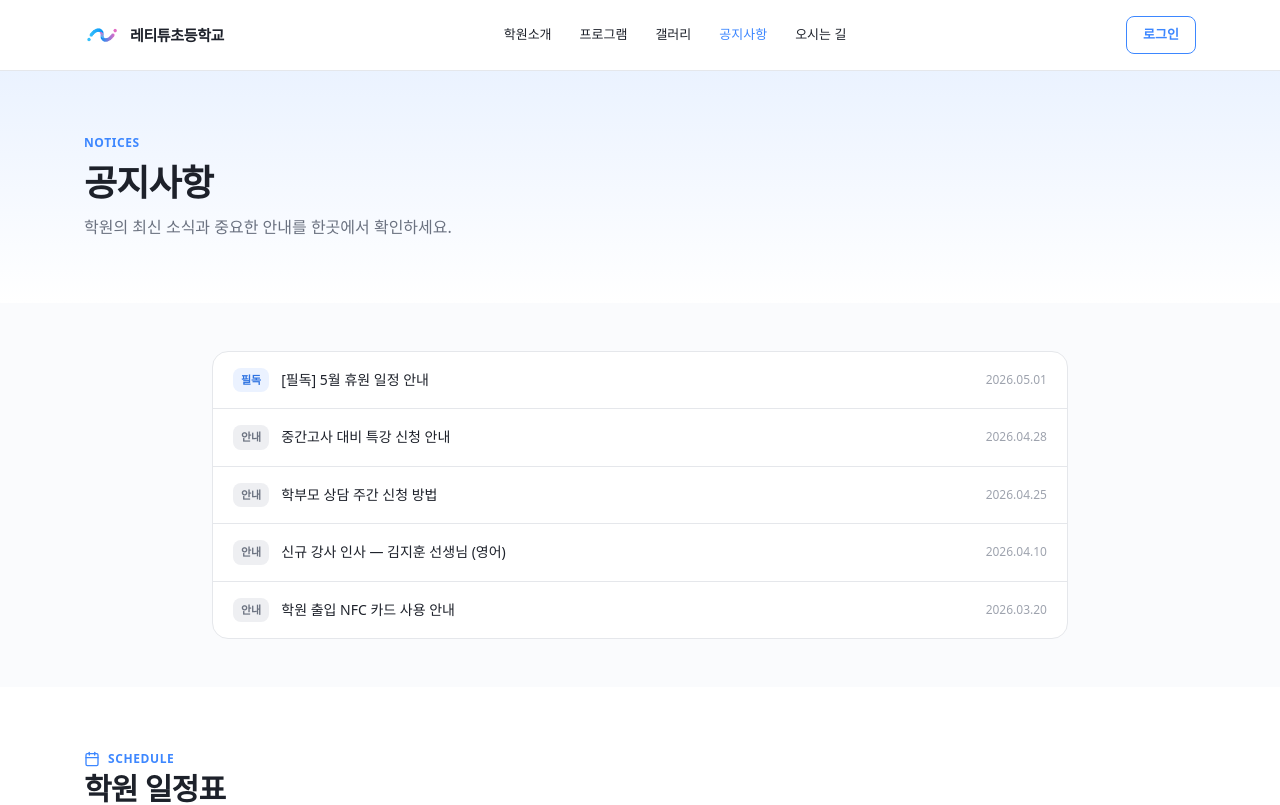
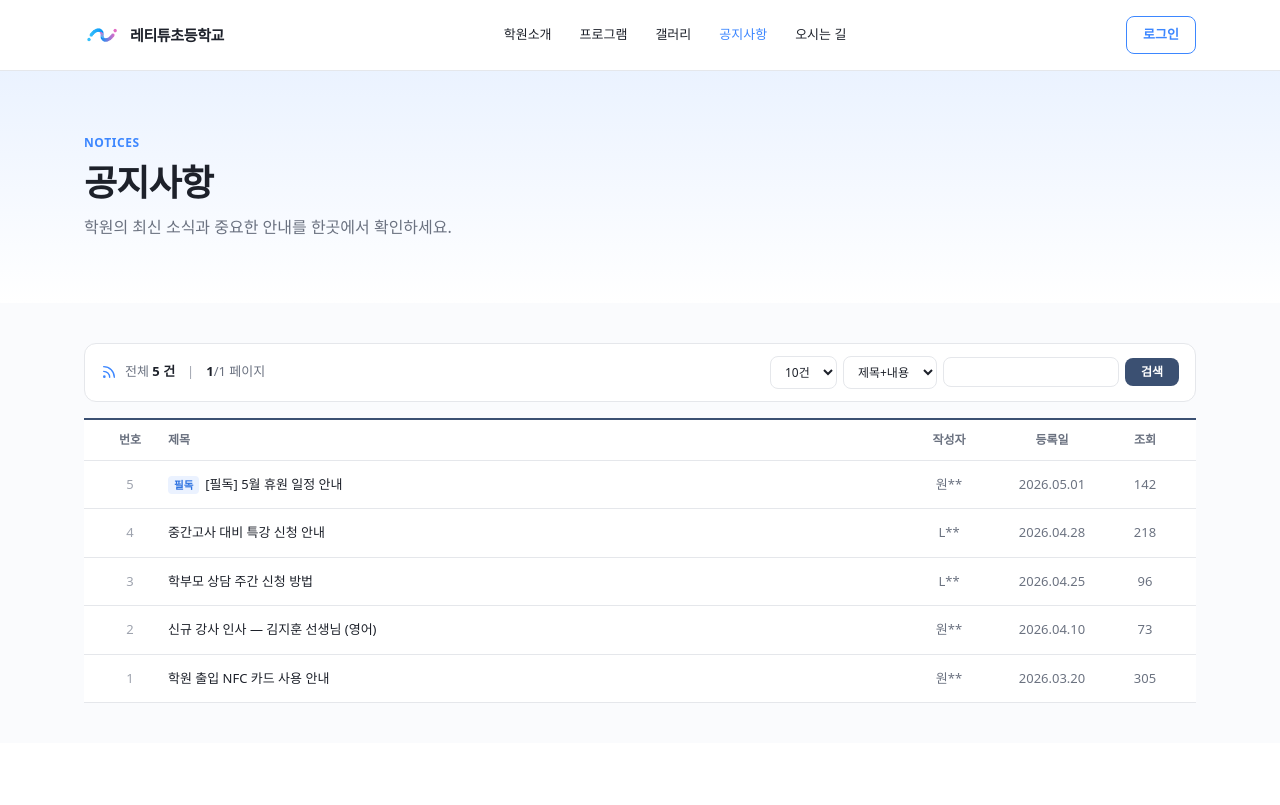
Before and after one commit to 2updown/The-Pond-Junior, a Next.js app: page /notices in a window 1280 px wide. Shown: the top 805 px of the page. Built offline with nearby package versions, Linux system fonts and the light colour scheme; a web font is replaced by a local one.

Commit message:
공지사항 페이지 디자인 업데이트

```diff
--- a/components/pond/landing/home-teaser.tsx
+++ b/components/pond/landing/home-teaser.tsx
@@ -1,77 +1,87 @@
 "use client";
 
 import Link from "next/link";
-import { ArrowRight } from "lucide-react";
+import { Plus } from "lucide-react";
 import { usePosts } from "@/lib/posts-store";
-import { cn } from "@/lib/utils";
 
 const FALLBACK_IMAGES = [
-  "https://images.unsplash.com/photo-1503676260728-1c00da094a0b?auto=format&fit=crop&w=600&q=80",
-  "https://images.unsplash.com/photo-1513475382585-d06e58bcb0e0?auto=format&fit=crop&w=600&q=80",
-  "https://images.unsplash.com/photo-1606092195730-5d7b9af1efc5?auto=format&fit=crop&w=600&q=80",
-  "https://images.unsplash.com/photo-1465847899084-d164df4dedc6?auto=format&fit=crop&w=600&q=80",
+  "https://images.unsplash.com/photo-1503676260728-1c00da094a0b?auto=format&fit=crop&w=800&q=80",
+  "https://images.unsplash.com/photo-1513475382585-d06e58bcb0e0?auto=format&fit=crop&w=800&q=80",
 ];
 
 export function HomeTeaser() {
   const notices = usePosts("notice").slice(0, 4);
-  const photos = usePosts("photo").slice(0, 4);
+  const photos = usePosts("photo").slice(0, 2);
 
   return (
-    <section className="mx-auto max-w-6xl px-5 py-14 md:py-20">
-      <div className="grid gap-10 md:grid-cols-2">
-        {/* Notices */}
-        <div>
-          <SectionHead title="공지사항" subtitle="학원의 최신 소식" href="/notices" />
-          <ul className="overflow-hidden rounded-2xl border border-divider bg-white">
+    <section className="mx-auto max-w-6xl px-5 py-7 md:py-10">
+      <div className="grid items-stretch gap-10 md:grid-cols-2">
+        {/* Notices — tab widget style */}
+        <div className="overflow-hidden rounded-2xl border-2 border-[#3B5072] bg-white">
+          {/* Tab header */}
+          <div className="flex items-center justify-between bg-[#3B5072] px-4 py-3">
+            <span className="text-xl font-bold tracking-tight text-white md:text-2xl">
+              공지사항
+            </span>
+            <Link
+              href="/notices"
+              aria-label="공지사항 더보기"
+              className="flex h-9 w-9 items-center justify-center rounded-md text-white transition-colors hover:bg-white/20"
+            >
+              <Plus className="h-5 w-5" />
+            </Link>
+          </div>
+          {/* List */}
+          <ul>
             {notices.length === 0 && (
               <li className="px-5 py-10 text-center text-sm text-ink-tertiary">
                 등록된 공지가 없습니다.
               </li>
             )}
-            {notices.map((n, i) => {
-              const isPinned = n.pinned || n.tag === "필독";
-              return (
-                <li
-                  key={n.id}
-                  className={cn(i !== notices.length - 1 && "border-b border-divider")}
-                >
+            {notices.map((n) => (
+              <li key={n.id}>
                 <Link
                   href={`/notices/${n.id}`}
-                    className="flex items-center gap-3 px-4 py-3 text-sm transition-colors hover:bg-muted md:px-5"
+                  className="flex items-center gap-2.5 px-4 py-2.5 text-sm transition-colors hover:bg-[#F5F8FF]"
                 >
-                    <span
-                      className={cn(
-                        "rounded-md px-2 py-0.5 text-[10.5px] font-semibold",
-                        isPinned ? "bg-brand-50 text-brand-600" : "bg-muted text-ink-secondary"
-                      )}
-                    >
-                      {n.tag || (isPinned ? "필독" : "안내")}
-                    </span>
+                  <span className="h-1.5 w-1.5 flex-none rounded-full bg-ink-tertiary" />
                   <span className="flex-1 truncate text-ink-primary">{n.title}</span>
                   <span className="hidden text-xs text-ink-tertiary md:inline">{n.date}</span>
                 </Link>
               </li>
-              );
-            })}
+            ))}
           </ul>
         </div>
 
-        {/* Gallery */}
-        <div>
-          <SectionHead title="갤러리" subtitle="최근 활동 사진" href="/gallery" />
+        {/* Gallery — same tab widget style, 2 photos */}
+        <div className="overflow-hidden rounded-2xl border-2 border-[#3B5072] bg-white">
+          {/* Tab header */}
+          <div className="flex items-center justify-between bg-[#3B5072] px-4 py-3">
+            <span className="text-xl font-bold tracking-tight text-white md:text-2xl">
+              갤러리
+            </span>
+            <Link
+              href="/gallery"
+              aria-label="갤러리 더보기"
+              className="flex h-9 w-9 items-center justify-center rounded-md text-white transition-colors hover:bg-white/20"
+            >
+              <Plus className="h-5 w-5" />
+            </Link>
+          </div>
+          {/* Photos — 2 in a row */}
           {photos.length === 0 ? (
-            <div className="rounded-2xl border border-dashed border-divider bg-white py-12 text-center text-sm text-ink-tertiary">
+            <div className="px-5 py-10 text-center text-sm text-ink-tertiary">
               아직 등록된 사진이 없어요.
             </div>
           ) : (
-            <div className="grid grid-cols-2 gap-3">
+            <div className="grid grid-cols-2 gap-2 p-2">
               {photos.map((p, i) => {
                 const src = p.imageUrl || FALLBACK_IMAGES[i % FALLBACK_IMAGES.length];
                 return (
                   <Link
                     key={p.id}
                     href={`/gallery/${p.id}`}
-                    className="group relative block aspect-square overflow-hidden rounded-2xl shadow-elev1 transition-transform hover:-translate-y-0.5"
+                    className="group relative block aspect-[4/3] overflow-hidden rounded-lg shadow-elev1"
                   >
                     <img
                       src={src}
@@ -93,29 +103,3 @@ export function HomeTeaser() {
     </section>
   );
 }
-
-function SectionHead({
-  title,
-  subtitle,
-  href,
-}: {
-  title: string;
-  subtitle: string;
-  href: string;
-}) {
-  return (
-    <div className="mb-4 flex items-end justify-between gap-2">
-      <div>
-        <h3 className="text-xl font-bold tracking-tight md:text-2xl">{title}</h3>
-        <p className="mt-1 text-xs text-ink-secondary">{subtitle}</p>
-      </div>
-      <Link
-        href={href}
-        className="flex items-center gap-1 text-[13px] font-semibold text-brand-500 hover:text-brand-600"
-      >
-        더보기
-        <ArrowRight className="h-3.5 w-3.5" />
-      </Link>
-    </div>
-  );
-}
--- a/components/pond/landing/notice-board.tsx
+++ b/components/pond/landing/notice-board.tsx
@@ -1,54 +1,227 @@
 "use client";
 
+import * as React from "react";
 import Link from "next/link";
-import { cn } from "@/lib/utils";
+import { Rss } from "lucide-react";
 import { usePosts } from "@/lib/posts-store";
 import { useLoginState } from "@/lib/use-login-state";
 import { WriteButton } from "@/components/pond/write-button";
+import { cn } from "@/lib/utils";
+
+type SearchField = "title-content" | "title" | "author";
+
+function maskAuthor(name?: string) {
+  if (!name) return "관리자";
+  // 첫 글자만 노출 + **
+  return name[0] + "**";
+}
 
 export function NoticeBoard() {
-  const notices = usePosts("notice").slice(0, 20);
+  const allNotices = usePosts("notice");
   const loggedIn = useLoginState();
+  const [searchInput, setSearchInput] = React.useState("");
+  const [query, setQuery] = React.useState("");
+  const [searchField, setSearchField] = React.useState<SearchField>("title-content");
+  const [pageSize, setPageSize] = React.useState(10);
+  const [page, setPage] = React.useState(1);
+
+  const filtered = React.useMemo(() => {
+    if (!query) return allNotices;
+    const q = query.toLowerCase();
+    return allNotices.filter((n) => {
+      if (searchField === "title") return n.title.toLowerCase().includes(q);
+      if (searchField === "author") return (n.author || "").toLowerCase().includes(q);
+      // title + content
+      return (
+        n.title.toLowerCase().includes(q) ||
+        (n.content || "").toLowerCase().includes(q)
+      );
+    });
+  }, [allNotices, query, searchField]);
+
+  const total = filtered.length;
+  const totalPages = Math.max(1, Math.ceil(total / pageSize));
+  const currentPage = Math.min(page, totalPages);
+  const start = (currentPage - 1) * pageSize;
+  const items = filtered.slice(start, start + pageSize);
+
+  const handleSearch = () => {
+    setQuery(searchInput.trim());
+    setPage(1);
+  };
+
+  // page number list (max 10 visible)
+  const pageNumbers = React.useMemo(() => {
+    const max = 10;
+    if (totalPages <= max) return Array.from({ length: totalPages }, (_, i) => i + 1);
+    const half = Math.floor(max / 2);
+    let startP = Math.max(1, currentPage - half);
+    const endP = Math.min(totalPages, startP + max - 1);
+    if (endP - startP + 1 < max) startP = Math.max(1, endP - max + 1);
+    return Array.from({ length: endP - startP + 1 }, (_, i) => startP + i);
+  }, [currentPage, totalPages]);
 
   return (
-    <section className="bg-[#FAFBFD] py-10 md:py-12" id="notices">
-      <div className="mx-auto max-w-4xl px-5">
+    <section className="bg-[#FAFBFD] py-8 md:py-10" id="notices">
+      <div className="mx-auto max-w-6xl px-5">
+        {/* Top filter bar */}
+        <div className="flex flex-col gap-3 rounded-lg border border-divider bg-white px-4 py-3 md:flex-row md:items-center md:justify-between">
+          <div className="flex flex-wrap items-center gap-2 text-[13px] text-ink-secondary">
+            <Rss className="h-4 w-4 text-brand-500" />
+            <span>
+              전체 <b className="text-ink-primary">{total} 건</b>
+            </span>
+            <span className="mx-1 text-ink-tertiary">|</span>
+            <span>
+              <b className="text-ink-primary">{currentPage}</b>/{totalPages} 페이지
+            </span>
+          </div>
+          <div className="flex flex-wrap items-center gap-1.5">
+            <select
+              value={pageSize}
+              onChange={(e) => {
+                setPageSize(Number(e.target.value));
+                setPage(1);
+              }}
+              className="rounded-md border border-divider bg-white px-2.5 py-1.5 text-xs outline-none focus:border-brand-500"
+            >
+              <option value={10}>10건</option>
+              <option value={20}>20건</option>
+              <option value={50}>50건</option>
+            </select>
+            <select
+              value={searchField}
+              onChange={(e) => setSearchField(e.target.value as SearchField)}
+              className="rounded-md border border-divider bg-white px-2.5 py-1.5 text-xs outline-none focus:border-brand-500"
+            >
+              <option value="title-content">제목+내용</option>
+              <option value="title">제목</option>
+              <option value="author">작성자</option>
+            </select>
+            <input
+              value={searchInput}
+              onChange={(e) => setSearchInput(e.target.value)}
+              onKeyDown={(e) => e.key === "Enter" && handleSearch()}
+              className="w-32 rounded-md border border-divider bg-white px-2.5 py-1.5 text-xs outline-none focus:border-brand-500 md:w-44"
+            />
+            <button
+              onClick={handleSearch}
+              className="rounded-md bg-[#3B5072] px-4 py-1.5 text-xs font-semibold text-white hover:opacity-90"
+            >
+              검색
+            </button>
+          </div>
+        </div>
+
+        {/* Logged-in write button */}
         {loggedIn && (
-          <div className="mb-6 flex justify-end">
+          <div className="mt-4 flex justify-end">
             <WriteButton defaultKind="notice" />
           </div>
         )}
-        <div className="overflow-hidden rounded-2xl border border-divider bg-white">
-          {notices.length === 0 && (
-            <div className="px-5 py-10 text-center text-sm text-ink-tertiary">
-              등록된 공지가 없습니다.
+
+        {/* List table */}
+        <div className="mt-4 overflow-hidden">
+          <div className="border-t-2 border-[#3B5072]">
+            {/* Header row */}
+            <div className="grid grid-cols-[50px_minmax(0,1fr)_100px] gap-2 border-b border-divider bg-white px-4 py-3 text-xs font-semibold text-ink-secondary md:grid-cols-[60px_minmax(0,1fr)_90px_100px_70px]">
+              <div className="text-center">번호</div>
+              <div>제목</div>
+              <div className="hidden text-center md:block">작성자</div>
+              <div className="text-center">등록일</div>
+              <div className="hidden text-center md:block">조회</div>
             </div>
-          )}
-          {notices.map((n, i) => {
-            const isPinned = n.pinned || n.tag === "필독";
+
+            {items.length === 0 ? (
+              <div className="bg-white px-4 py-16 text-center text-sm text-ink-tertiary">
+                {query ? "검색 결과가 없습니다." : "등록된 공지가 없습니다."}
+              </div>
+            ) : (
+              items.map((n, i) => {
+                const num = total - start - i;
                 return (
                   <Link
                     key={n.id}
                     href={`/notices/${n.id}`}
                     className={cn(
-                  "flex items-center gap-3 px-5 py-4 transition-colors hover:bg-muted",
-                  i !== notices.length - 1 && "border-b border-divider"
+                      "grid grid-cols-[50px_minmax(0,1fr)_100px] gap-2 border-b border-divider bg-white px-4 py-3.5 text-[13px] transition-colors hover:bg-[#F5F8FF]",
+                      "md:grid-cols-[60px_minmax(0,1fr)_90px_100px_70px]"
                     )}
                   >
-                <span
+                    <div className="text-center text-ink-tertiary">{num}</div>
+                    <div className="truncate text-ink-primary">
+                      {(n.pinned || n.tag === "필독") && (
+                        <span className="mr-1.5 rounded bg-brand-50 px-1.5 py-0.5 text-[10.5px] font-bold text-brand-600">
+                          필독
+                        </span>
+                      )}
+                      {n.title}
+                    </div>
+                    <div className="hidden text-center text-ink-secondary md:block">
+                      {maskAuthor(n.author)}
+                    </div>
+                    <div className="text-center text-ink-secondary">{n.date}</div>
+                    <div className="hidden text-center text-ink-secondary md:block">
+                      {n.views || 0}
+                    </div>
+                  </Link>
+                );
+              })
+            )}
+          </div>
+        </div>
+
+        {/* Pagination */}
+        {totalPages > 1 && (
+          <div className="mt-6 flex items-center justify-center gap-1">
+            <button
+              onClick={() => setPage(1)}
+              disabled={currentPage === 1}
+              aria-label="처음"
+              className="px-2 py-1 text-sm text-ink-tertiary hover:text-brand-500 disabled:opacity-30"
+            >
+              «
+            </button>
+            <button
+              onClick={() => setPage((p) => Math.max(1, p - 1))}
+              disabled={currentPage === 1}
+              aria-label="이전"
+              className="px-2 py-1 text-sm text-ink-tertiary hover:text-brand-500 disabled:opacity-30"
+            >
+              ‹
+            </button>
+            {pageNumbers.map((p) => (
+              <button
+                key={p}
+                onClick={() => setPage(p)}
                 className={cn(
-                    "rounded-md px-2 py-1 text-[11px] font-semibold",
-                    isPinned ? "bg-brand-50 text-brand-600" : "bg-muted text-ink-secondary"
+                  "flex h-7 w-7 items-center justify-center rounded-md text-sm transition-colors",
+                  p === currentPage
+                    ? "bg-brand-500 font-bold text-white"
+                    : "text-ink-secondary hover:bg-muted hover:text-brand-500"
                 )}
               >
-                  {n.tag || (isPinned ? "필독" : "안내")}
-                </span>
-                <span className="flex-1 truncate text-sm text-ink-primary">{n.title}</span>
-                <span className="hidden text-xs text-ink-tertiary md:inline">{n.date}</span>
-              </Link>
-            );
-          })}
+                {p}
+              </button>
+            ))}
+            <button
+              onClick={() => setPage((p) => Math.min(totalPages, p + 1))}
+              disabled={currentPage === totalPages}
+              aria-label="다음"
+              className="px-2 py-1 text-sm text-ink-tertiary hover:text-brand-500 disabled:opacity-30"
+            >
+              ›
+            </button>
+            <button
+              onClick={() => setPage(totalPages)}
+              disabled={currentPage === totalPages}
+              aria-label="마지막"
+              className="px-2 py-1 text-sm text-ink-tertiary hover:text-brand-500 disabled:opacity-30"
+            >
+              »
+            </button>
           </div>
+        )}
       </div>
     </section>
   );
```
Also changed, not shown: 1 other file (tests, documents, lock files or other folders). Lines whose indentation alone changed are shown as unchanged.
